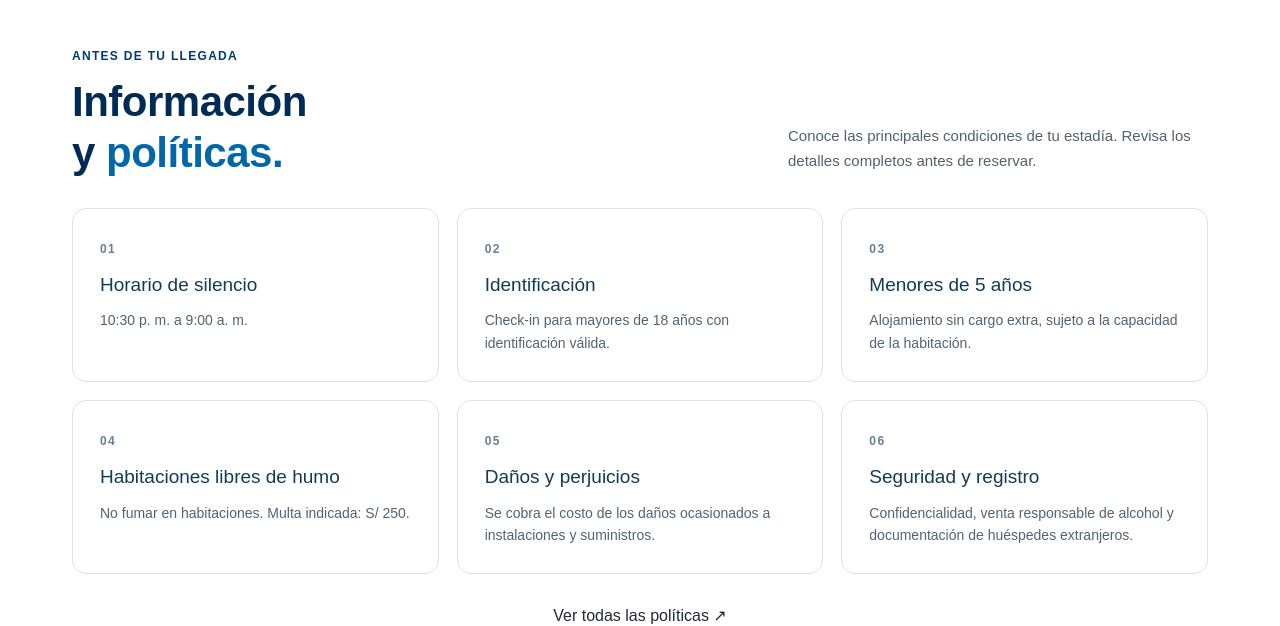
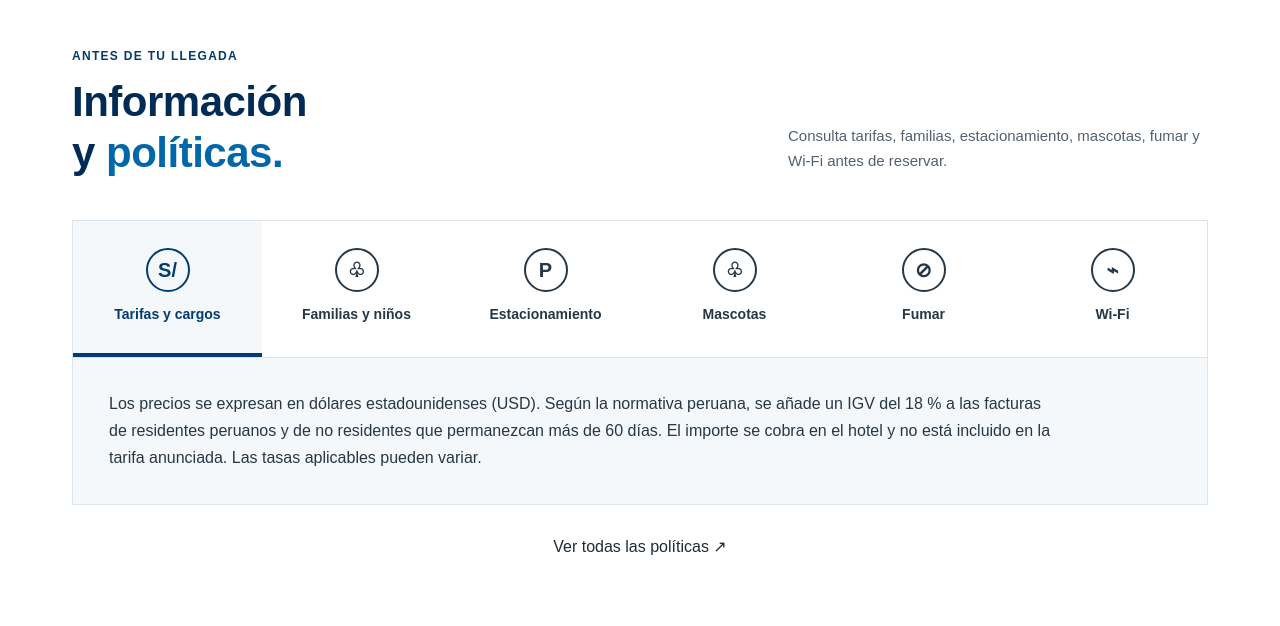
Before and after one commit to camilogomez17/hotelBlueThree, a Next.js app: page / in a window 1280 px wide. Shown: the part 2920-3546 px from the top of the page. Built offline with nearby package versions, Linux system fonts and the light colour scheme.

Commit message:
Reuse shared policy tabs on homepage

```diff
--- a/app/page.tsx
+++ b/app/page.tsx
@@ -2,6 +2,7 @@
 
 import { useState } from "react";
 import { ServicesGrid } from "./components/ServicesGrid";
+import PolicyTabs from "./components/PolicyTabs";
 
 const photos = [
   {
@@ -214,15 +215,8 @@ export default function Home() {
       </section>
 
       <section className="home-policies-section section-wrap" id="politicas">
-        <div className="section-heading"><div><p className="eyebrow">ANTES DE TU LLEGADA</p><h2>Información<br/>y <em>políticas.</em></h2></div><p>Conoce las principales condiciones de tu estadía. Revisa los detalles completos antes de reservar.</p></div>
-        <div className="home-policies-grid">
-          <article className="home-policy-card"><span>01</span><h3>Horario de silencio</h3><p>10:30 p. m. a 9:00 a. m.</p></article>
-          <article className="home-policy-card"><span>02</span><h3>Identificación</h3><p>Check-in para mayores de 18 años con identificación válida.</p></article>
-          <article className="home-policy-card"><span>03</span><h3>Menores de 5 años</h3><p>Alojamiento sin cargo extra, sujeto a la capacidad de la habitación.</p></article>
-          <article className="home-policy-card"><span>04</span><h3>Habitaciones libres de humo</h3><p>No fumar en habitaciones. Multa indicada: S/ 250.</p></article>
-          <article className="home-policy-card"><span>05</span><h3>Daños y perjuicios</h3><p>Se cobra el costo de los daños ocasionados a instalaciones y suministros.</p></article>
-          <article className="home-policy-card"><span>06</span><h3>Seguridad y registro</h3><p>Confidencialidad, venta responsable de alcohol y documentación de huéspedes extranjeros.</p></article>
-        </div>
+        <div className="section-heading"><div><p className="eyebrow">ANTES DE TU LLEGADA</p><h2>Información<br/>y <em>políticas.</em></h2></div><p>Consulta tarifas, familias, estacionamiento, mascotas, fumar y Wi-Fi antes de reservar.</p></div>
+        <PolicyTabs language="es" />
         <div className="home-policies-more"><a className="room-explore-button" href="/politicas">Ver todas las políticas ↗</a></div>
       </section>
 
```
